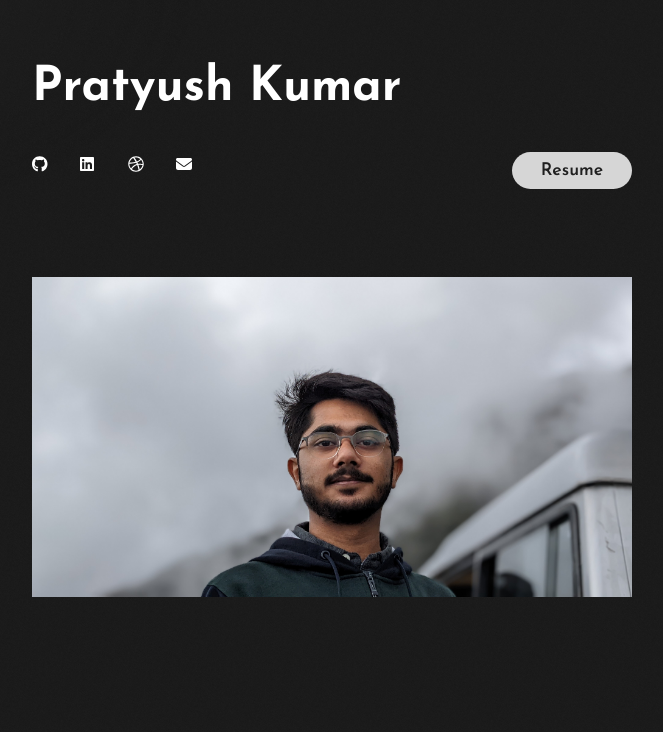
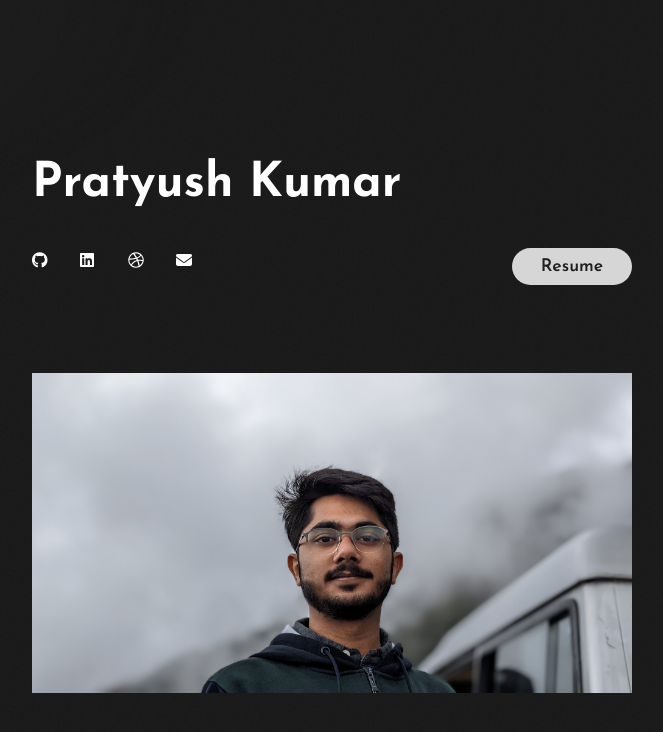
Before and after one commit to StrixROX/StrixROX.github.io, a Next.js app: page / in a window 1280 px wide. Shown: the top 732 px of the page, without its empty margins (308-971 px from the left). Built offline with nearby package versions, Linux system fonts and the light colour scheme.

Commit message:
Added more padding to top of page

```diff
--- a/app/page.module.css
+++ b/app/page.module.css
@@ -1,6 +1,6 @@
 .pageWrapper {
   margin: auto;
-  padding: 5% 15%;
+  padding: 10rem 15%;
   max-width: 600px;
   box-sizing: content-box;
 }
```
